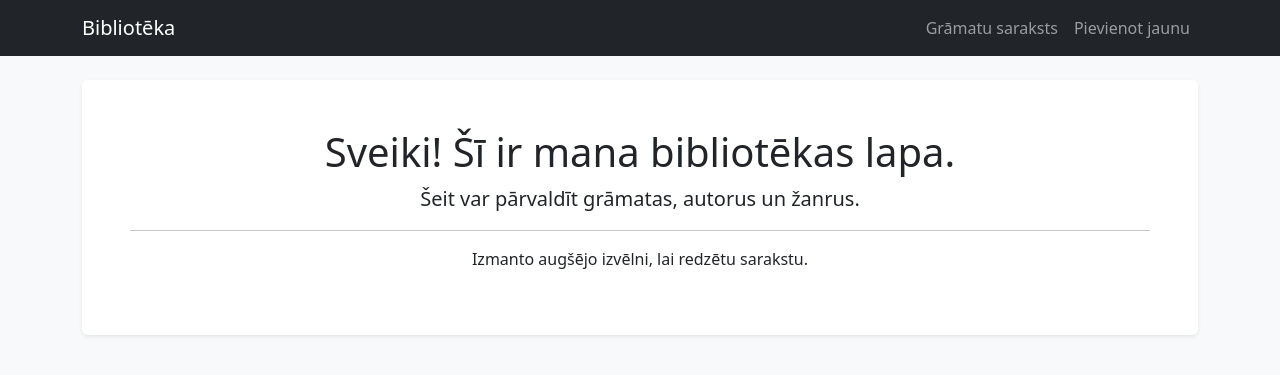
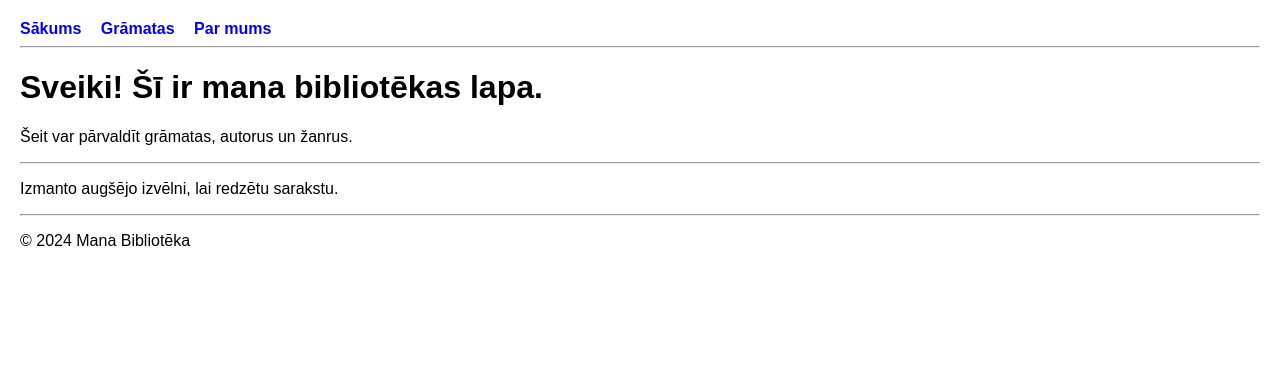
Before and after one commit to eliisae007/bibliotekas_projekts, a Flask app: page / in a window 1280 px wide. Shown: the top 375 px of the page. Run offline with Flask 3, Linux system fonts and the light colour scheme.

Commit message:
Pievienots image datu bāzes tabulai

```diff
--- a/app.py
+++ b/app.py
@@ -4,14 +4,11 @@ import sqlite3
 
 app = Flask(__name__)
 
-# Funkcija, lai uztaisītu datubāzi no nulles, ja tās vēl nav
 def init_db():
-    # Pārbaudam vai fails jau eksistē, lai nedzēstu datus katru reizi
     db_exists = os.path.exists('database.db')
     conn = sqlite3.connect('database.db')
     cursor = conn.cursor()
 
-    # Te mēs sataisām tās 4 tabulas, kas prasītas kritērijos
     cursor.executescript('''
         CREATE TABLE IF NOT EXISTS authors (id INTEGER PRIMARY KEY AUTOINCREMENT, name TEXT NOT NULL);
         CREATE TABLE IF NOT EXISTS zanri (id INTEGER PRIMARY KEY AUTOINCREMENT, name TEXT NOT NULL);
@@ -19,6 +16,7 @@ def init_db():
             id INTEGER PRIMARY KEY AUTOINCREMENT,
             title TEXT NOT NULL,
             gads INTEGER,
+            image TEXT DEFAULT 'default.jpg',
             author_id INTEGER,
             zanrs_id INTEGER,
             FOREIGN KEY(author_id) REFERENCES authors(id),
@@ -27,7 +25,6 @@ def init_db():
         CREATE TABLE IF NOT EXISTS borrowers (id INTEGER PRIMARY KEY AUTOINCREMENT, name TEXT, book_id INTEGER);
     ''')
 
-    # Ja datubāze tikko uztaisīta, ieliekam tos 7 žanrus
     if not db_exists:
         cursor.executescript('''
             INSERT INTO zanri (name) VALUES ('Romāns'), ('Dzeja'), ('Luga'), ('Detektīvs'),
@@ -36,23 +33,21 @@ def init_db():
     conn.commit()
     conn.close()
 
-# Palaižam DB iestatīšanu uzreiz pie starta
 init_db()
 
-# Vienkārša funkcija, lai katru reizi nav jāraksta pieslēgšanās
 def get_db():
     conn = sqlite3.connect('database.db')
-    conn.row_factory = sqlite3.Row # Šitas palīdz dabūt datus pēc nosaukumiem
+    conn.row_factory = sqlite3.Row
     return conn
 
-@app.route('/') # Galvenā lapa (index)
+@app.route('/')
 def index():
     return render_template('index.html')
 
-@app.route('/gramatas') # Grāmatu saraksta skats
+@app.route('/gramatas')
 def gramatas():
     conn = get_db()
-    # Te mēs savienojam tabulas (JOIN), lai redzētu autora vārdu un žanru, nevis tikai ID
+    # Paņemam arī 'image' no datubāzes
     query = '''
         SELECT books.*, authors.name as author, zanri.name as zanrs
         FROM books
@@ -63,17 +58,26 @@ def gramatas():
     conn.close()
     return render_template('gramatas.html', books=books)
 
-@app.route('/pievienot', methods=('GET', 'POST')) # Jaunas grāmatas pievienošana
+@app.route('/par-mums')
+def about():
+    # Jauna lapa "Par mums" [kā paraugā]
+    return render_template('par_mums.html')
+
+@app.errorhandler(404)
+def page_not_found(e):
+    # 404 kļūdu lapa [kā paraugā]
+    return render_template('404.html'), 404
+
+@app.route('/pievienot', methods=('GET', 'POST'))
 def pievienot():
     conn = get_db()
     if request.method == 'POST':
-        # Savācam visu ko lietotājs sarakstīja formā
         title = request.form['title']
         gads = request.form['gads']
         author_name = request.form['author']
         zanrs_id = request.form['zanrs_id']
+        image = request.form['image'] if request.form['image'] else 'default.jpg'
 
-        # Pārbaudam vai autors jau ir, ja nav - pievienojam jaunu
         author = conn.execute('SELECT id FROM authors WHERE name = ?', (author_name,)).fetchone()
         if author:
             author_id = author['id']
@@ -81,31 +85,28 @@ def pievienot():
             cur = conn.execute('INSERT INTO authors (name) VALUES (?)', (author_name,))
             author_id = cur.lastrowid
 
-        conn.execute('INSERT INTO books (title, gads, author_id, zanrs_id) VALUES (?, ?, ?, ?)',
-                     (title, gads, author_id, zanrs_id))
+        conn.execute('INSERT INTO books (title, gads, image, author_id, zanrs_id) VALUES (?, ?, ?, ?, ?)',
+                     (title, gads, image, author_id, zanrs_id))
         conn.commit()
-        return redirect(url_for('gramatas')) # Pēc saglabāšanas metam atpakaļ uz sarakstu
+        return redirect(url_for('gramatas'))
 
-    # Dabūjam žanrus priekš izvēlnes (dropdown)
     zanri = conn.execute('SELECT * FROM zanri').fetchall()
     return render_template('pievienot.html', zanri=zanri)
 
-@app.route('/rediget/<int:id>', methods=('GET', 'POST')) # Datu labošana
+@app.route('/rediget/<int:id>', methods=('GET', 'POST'))
 def rediget(id):
     conn = get_db()
     if request.method == 'POST':
-        # Updeitojam tikai tos datus, ko ļaujam mainīt
-        conn.execute('UPDATE books SET title=?, gads=?, zanrs_id=? WHERE id=?',
-                     (request.form['title'], request.form['gads'], request.form['zanrs_id'], id))
+        conn.execute('UPDATE books SET title=?, gads=?, zanrs_id=?, image=? WHERE id=?',
+                     (request.form['title'], request.form['gads'], request.form['zanrs_id'], request.form['image'], id))
         conn.commit()
         return redirect(url_for('gramatas'))
 
-    # Atrodam konkrēto grāmatu, ko gribam labot
     book = conn.execute('SELECT books.*, authors.name as author FROM books JOIN authors ON books.author_id = authors.id WHERE books.id=?', (id,)).fetchone()
     zanri = conn.execute('SELECT * FROM zanri').fetchall()
     return render_template('rediget.html', book=book, zanri=zanri)
 
-@app.route('/dzest/<int:id>', methods=('POST',)) # Grāmatas dzēšana
+@app.route('/dzest/<int:id>', methods=('POST',))
 def dzest(id):
     conn = get_db()
     conn.execute('DELETE FROM books WHERE id=?', (id,))
@@ -114,4 +115,4 @@ def dzest(id):
     return redirect(url_for('gramatas'))
 
 if __name__ == '__main__':
-    app.run(debug=True) # debug=True palīdz redzēt kļūdas, ja kkas salūzt
+    app.run(debug=True)
--- a/templates/base.html
+++ b/templates/base.html
@@ -3,22 +3,31 @@
 <head>
     <meta charset="UTF-8">
     <meta name="viewport" content="width=device-width, initial-scale=1.0">
-    <title>Mana Bibliotēka</title>
-    <link href="https://cdn.jsdelivr.net/npm/bootstrap@5.3.0/dist/css/bootstrap.min.css" rel="stylesheet">
+    <title>{% block title %}Bibliotēka{% endblock %}</title>
+    <style>
+        body { font-family: Arial, sans-serif; margin: 20px; }
+        nav a { margin-right: 15px; text-decoration: none; color: blue; font-weight: bold; }
+        .grāmata { border: 1px solid #ccc; padding: 10px; margin: 10px 0; width: 200px; text-align: center; display: inline-block; }
+        .grāmata img { max-width: 150px; height: auto; }
+    </style>
 </head>
-<body class="bg-light">
-    <nav class="navbar navbar-expand-lg navbar-dark bg-dark mb-4">
-        <div class="container">
-            <a class="navbar-brand" href="/">Bibliotēka</a>
-            <div class="navbar-nav">
-                <a class="nav-link" href="/gramatas">Grāmatu saraksts</a>
-                <a class="nav-link" href="/pievienot">Pievienot jaunu</a>
-            </div>
-        </div>
-    </nav>
+<body>
+    <header>
+        <nav>
+            <a href="/">Sākums</a>
+            <a href="/gramatas">Grāmatas</a>
+            <a href="/par-mums">Par mums</a>
+        </nav>
+        <hr>
+    </header>
 
-    <div class="container">
+    <main>
         {% block content %}{% endblock %}
-    </div>
+    </main>
+
+    <footer>
+        <hr>
+        <p>&copy; 2024 Mana Bibliotēka</p>
+    </footer>
 </body>
 </html>
```
